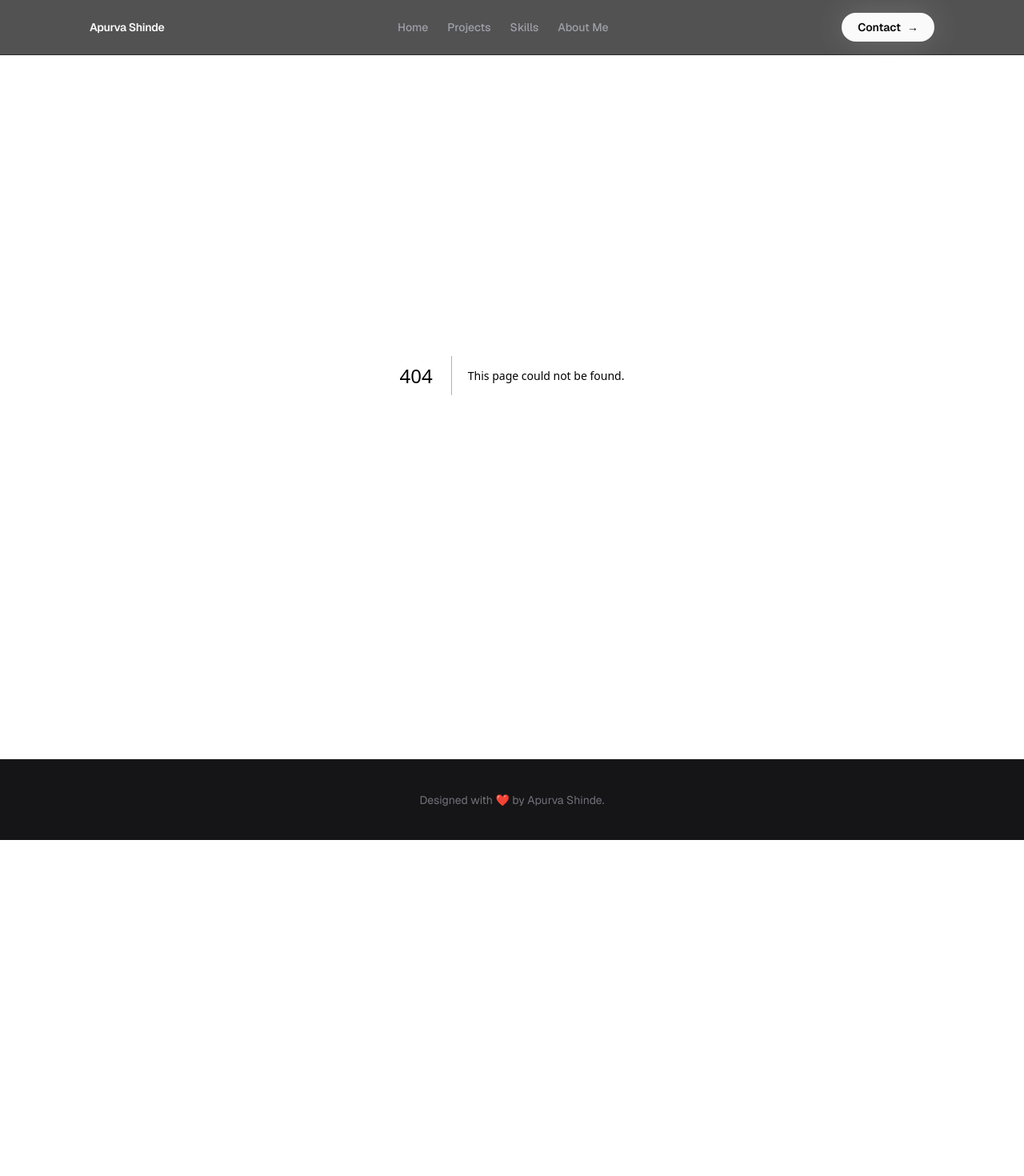
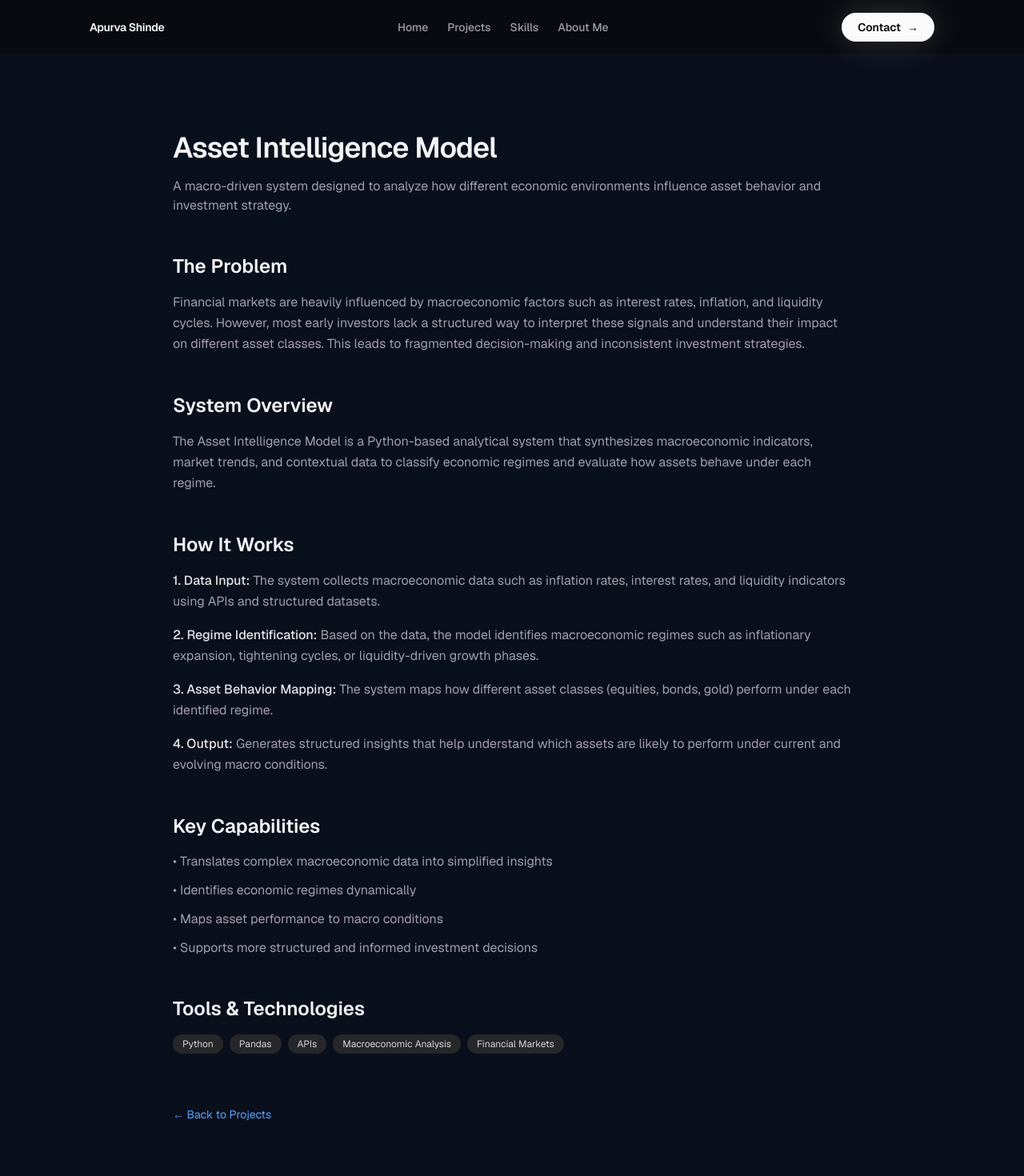
Before and after one commit to Apurv-Shinde11/Portfolio, a Next.js app: page /projects/coding/asset-intelligence in a window 1280 px wide. Before the commit this address had no page. Shown: the top 1470 px of the page at 80% size. Before the commit the page ends 1050 px from the top, so only its background shows below. Built offline with nearby package versions, Linux system fonts and the light colour scheme.

Commit message:
Add asset intelligence project page

```diff
--- /dev/null
+++ b/app/projects/coding/asset-intelligence/page.tsx
@@ -0,0 +1,103 @@
+import Link from "next/link";
+
+export default function AssetIntelligence() {
+    return (
+        <main className="mx-auto max-w-4xl px-6 py-24">
+
+            {/* Title */}
+            <div className="mb-12">
+                <h1 className="text-4xl font-semibold tracking-tight">
+                    Asset Intelligence Model
+                </h1>
+                <p className="mt-4 text-zinc-400">
+                    A macro-driven system designed to analyze how different economic environments influence asset behavior and investment strategy.
+                </p>
+            </div>
+
+            {/* Problem */}
+            <section className="mb-12">
+                <h2 className="text-2xl font-semibold">The Problem</h2>
+                <p className="mt-4 text-zinc-400 leading-relaxed">
+                    Financial markets are heavily influenced by macroeconomic factors such as interest rates, inflation, and liquidity cycles.
+                    However, most early investors lack a structured way to interpret these signals and understand their impact on different asset classes.
+                    This leads to fragmented decision-making and inconsistent investment strategies.
+                </p>
+            </section>
+
+            {/* System Overview */}
+            <section className="mb-12">
+                <h2 className="text-2xl font-semibold">System Overview</h2>
+                <p className="mt-4 text-zinc-400 leading-relaxed">
+                    The Asset Intelligence Model is a Python-based analytical system that synthesizes macroeconomic indicators,
+                    market trends, and contextual data to classify economic regimes and evaluate how assets behave under each regime.
+                </p>
+            </section>
+
+            {/* How It Works */}
+            <section className="mb-12">
+                <h2 className="text-2xl font-semibold">How It Works</h2>
+
+                <div className="mt-4 space-y-4 text-zinc-400 leading-relaxed">
+                    <p>
+                        <span className="text-zinc-200 font-medium">1. Data Input:</span> The system collects macroeconomic data such as inflation rates,
+                        interest rates, and liquidity indicators using APIs and structured datasets.
+                    </p>
+
+                    <p>
+                        <span className="text-zinc-200 font-medium">2. Regime Identification:</span> Based on the data, the model identifies macroeconomic regimes
+                        such as inflationary expansion, tightening cycles, or liquidity-driven growth phases.
+                    </p>
+
+                    <p>
+                        <span className="text-zinc-200 font-medium">3. Asset Behavior Mapping:</span> The system maps how different asset classes
+                        (equities, bonds, gold) perform under each identified regime.
+                    </p>
+
+                    <p>
+                        <span className="text-zinc-200 font-medium">4. Output:</span> Generates structured insights that help understand which assets are likely to perform
+                        under current and evolving macro conditions.
+                    </p>
+                </div>
+            </section>
+
+            {/* Insights */}
+            <section className="mb-12">
+                <h2 className="text-2xl font-semibold">Key Capabilities</h2>
+
+                <ul className="mt-4 space-y-3 text-zinc-400">
+                    <li>• Translates complex macroeconomic data into simplified insights</li>
+                    <li>• Identifies economic regimes dynamically</li>
+                    <li>• Maps asset performance to macro conditions</li>
+                    <li>• Supports more structured and informed investment decisions</li>
+                </ul>
+            </section>
+
+            {/* Tech Stack */}
+            <section className="mb-16">
+                <h2 className="text-2xl font-semibold">Tools & Technologies</h2>
+
+                <div className="mt-4 flex flex-wrap gap-2">
+                    {["Python", "Pandas", "APIs", "Macroeconomic Analysis", "Financial Markets"].map((tool) => (
+                        <span
+                            key={tool}
+                            className="rounded-full bg-zinc-800 px-3 py-1 text-xs text-zinc-300"
+                        >
+                            {tool}
+                        </span>
+                    ))}
+                </div>
+            </section>
+
+            {/* Back Button */}
+            <div>
+                <Link
+                    href="/projects/coding"
+                    className="inline-block text-sm text-blue-400 hover:text-blue-300"
+                >
+                    ← Back to Projects
+                </Link>
+            </div>
+
+        </main>
+    );
+}
```
